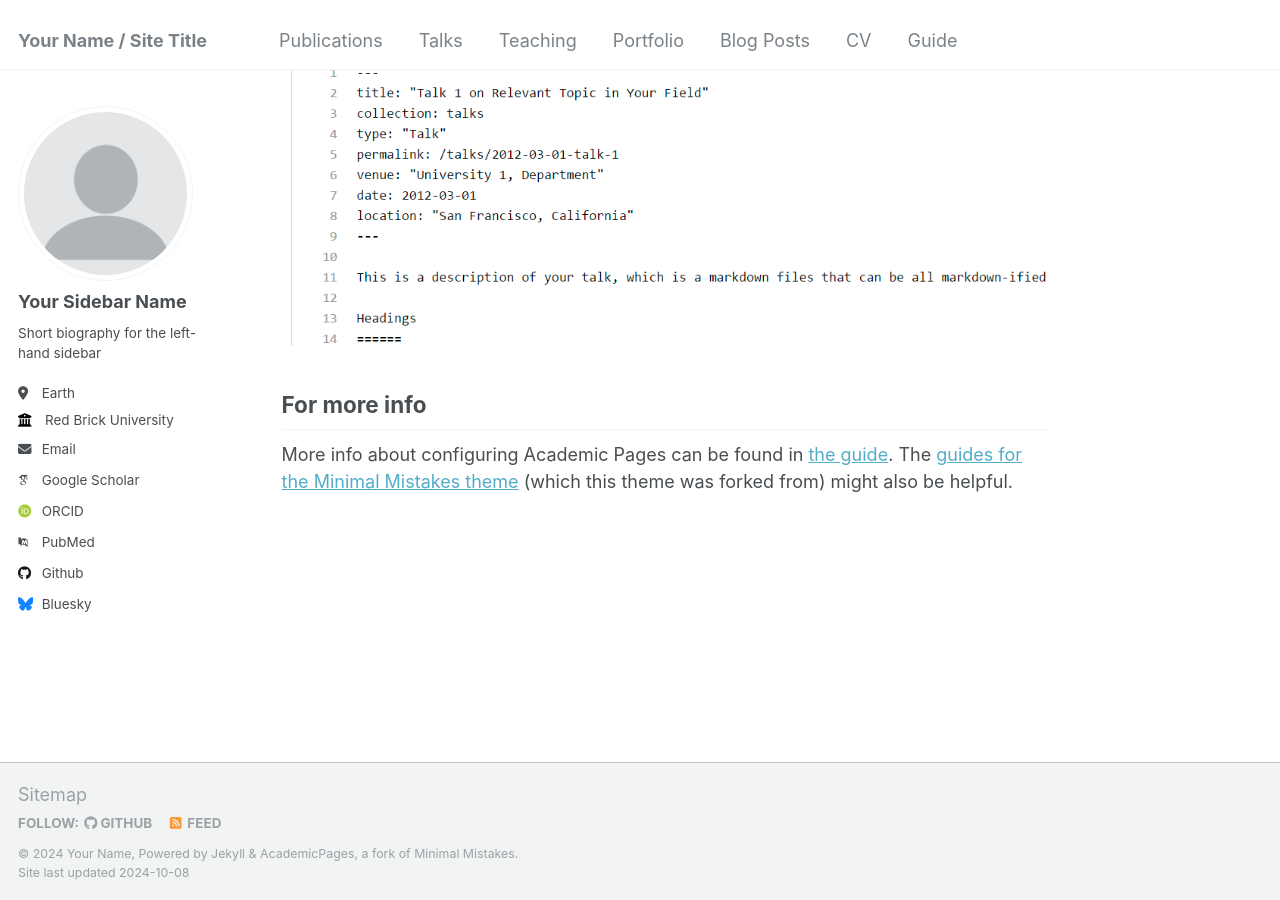
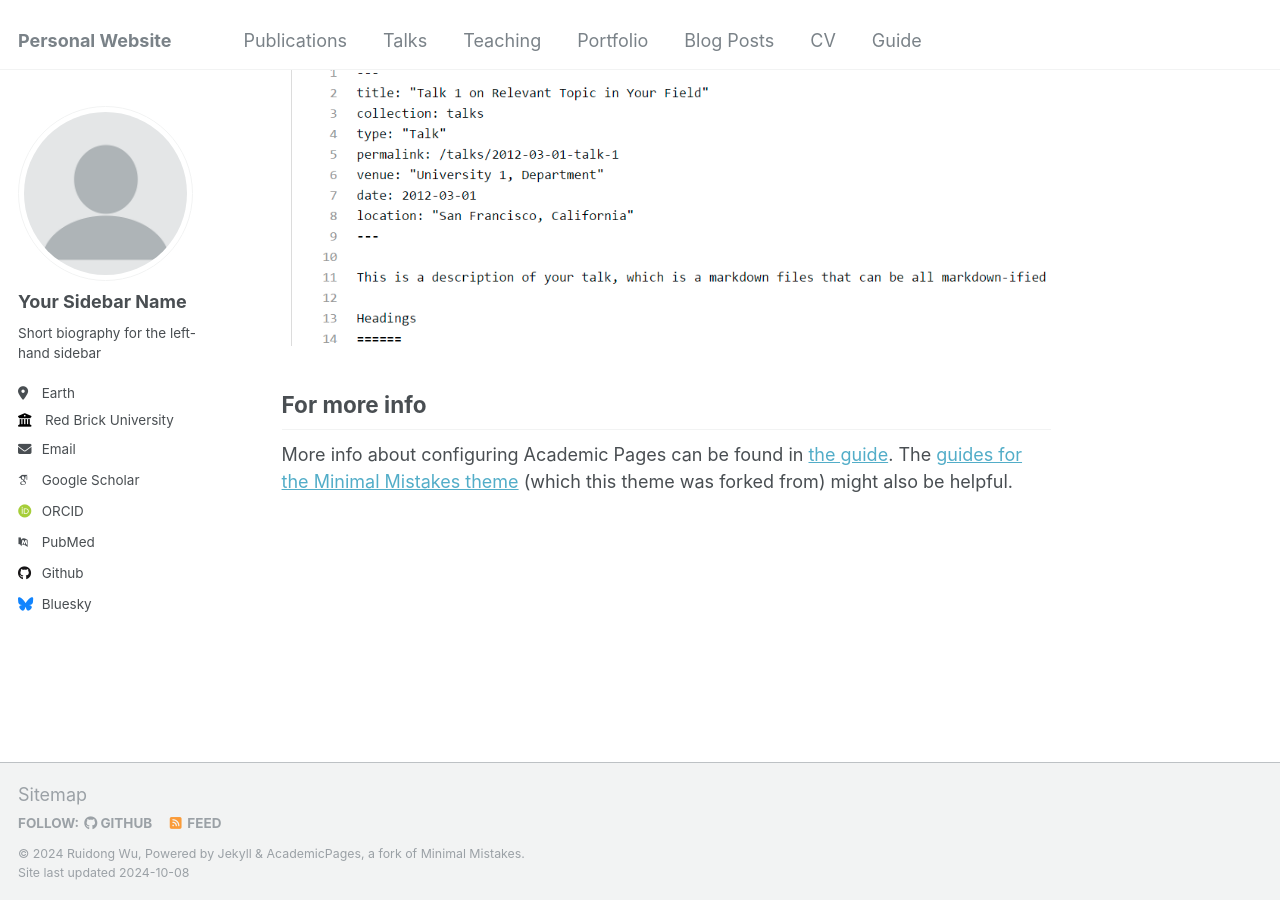
Before and after one commit to mooninrain/mooninrain.github.io, a Jekyll site: the page built from _pages/about.md, in a window 1280 px wide and 900 px high, scrolled down 2643 px. Built offline with Jekyll 4.4.1, drawn with Linux system fonts in a browser that asks for light colours; some web fonts are replaced.

Commit message:
Update _config.yml

```diff
--- a/_config.yml
+++ b/_config.yml
@@ -8,13 +8,13 @@
 
 # Basic Site Settings
 locale                   : "en-US"
-title                    : "Your Name / Site Title"
+title                    : "Personal Website"
 title_separator          : "-"
-name                     : &name "Your Name"
+name                     : &name "Ruidong Wu"
 description              : &description "personal description"
-url                      : https://academicpages.github.io # the base hostname & protocol for your site e.g. "https://mmistakes.github.io"
+url                      : https://ruidongwucs.github.io # the base hostname & protocol for your site e.g. "https://mmistakes.github.io"
 baseurl                  : "" # the subpath of your site, e.g. "/blog"
-repository               : "academicpages/academicpages.github.io"
+repository               : "mooninrain/ruidongwucs.github.io"
 
 # Site Author - The following control what appear as part of the author content on the side bar.
 #               If a field is blank the icon and link will not appear, otherwise it will be shown.
```
